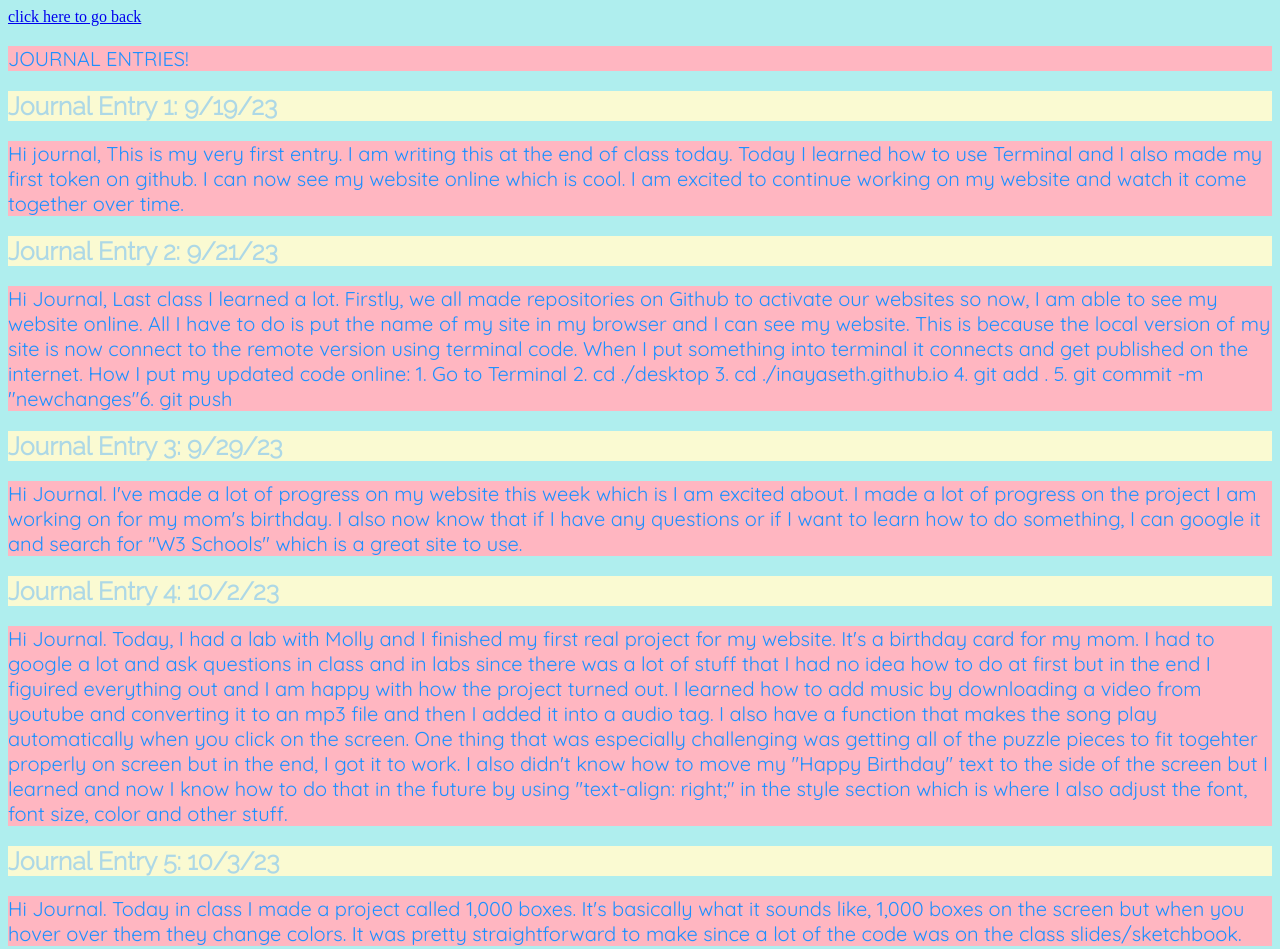
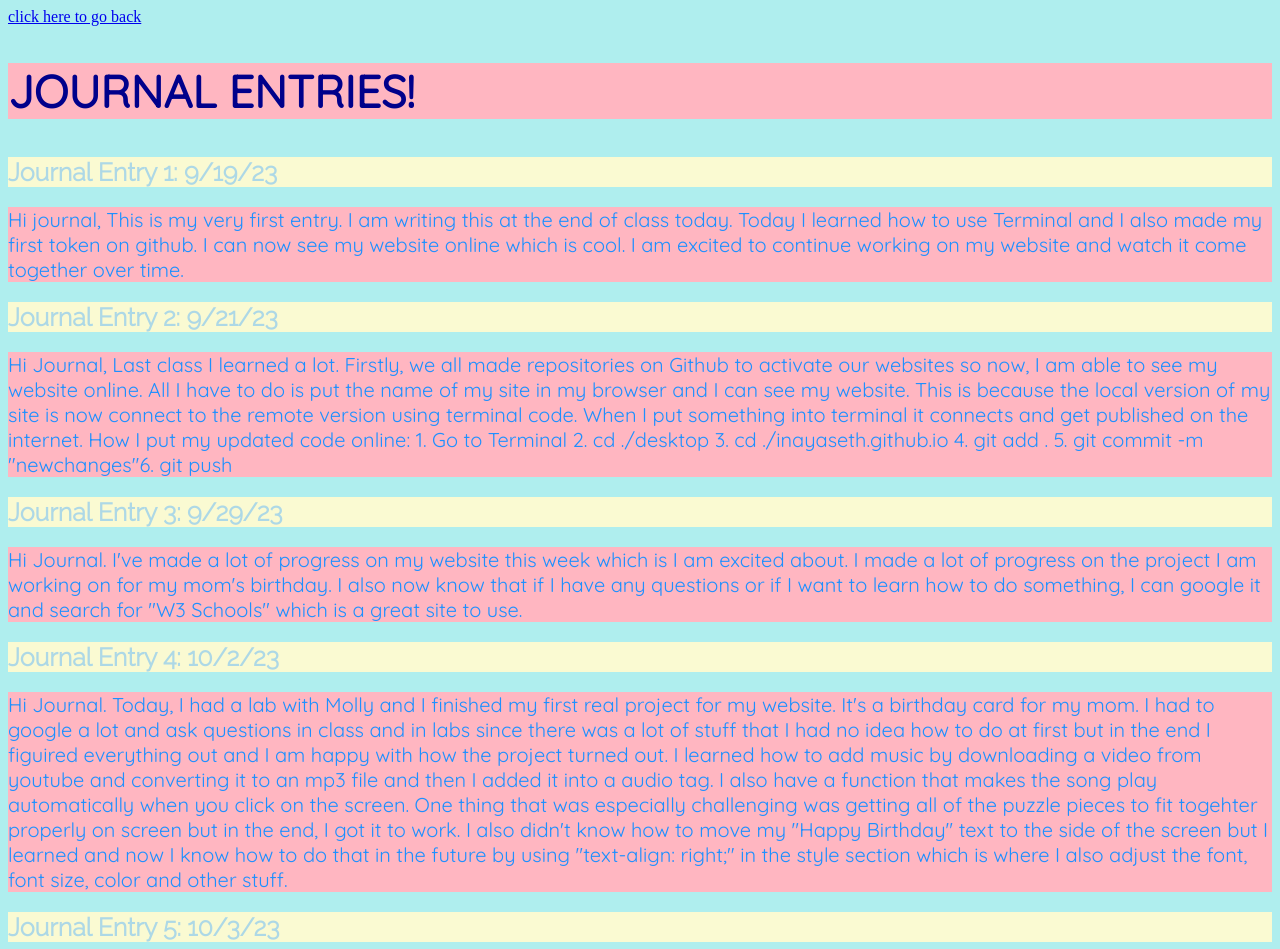
Before and after one commit to inayaseth/inayaseth.github.io, a plain HTML site: page journal.html in a window 1280 px wide. Shown: the top 949 px of the page. Drawn offline with Linux system fonts and the light colour scheme.

Commit message:
afternoon

```diff
--- a/journal.html
+++ b/journal.html
@@ -12,6 +12,14 @@
 
 
 	<style type="text/css">
+
+		h2{
+			font-family: 'Quicksand', sans-serif;
+			font-size:45px;
+			color:darkblue;
+			background-color:lightpink;
+
+		}
 
 		p{
 			font-family: 'Quicksand', sans-serif;
@@ -33,7 +41,7 @@
 </head>
 <body>
 <h><a href="index.html">click here to go back</a></h>
-<p>JOURNAL ENTRIES!</p>
+<h2>JOURNAL ENTRIES!</h2>
 <h1> Journal Entry 1: 9/19/23 </h1>
 <p> Hi journal, This is my very first entry. I am writing this at the end of class today. Today I learned how to use Terminal and I also made my first token on github. I can now see my website online which is cool. I am excited to continue working on my website and watch it come together over time. </p>
 
```
